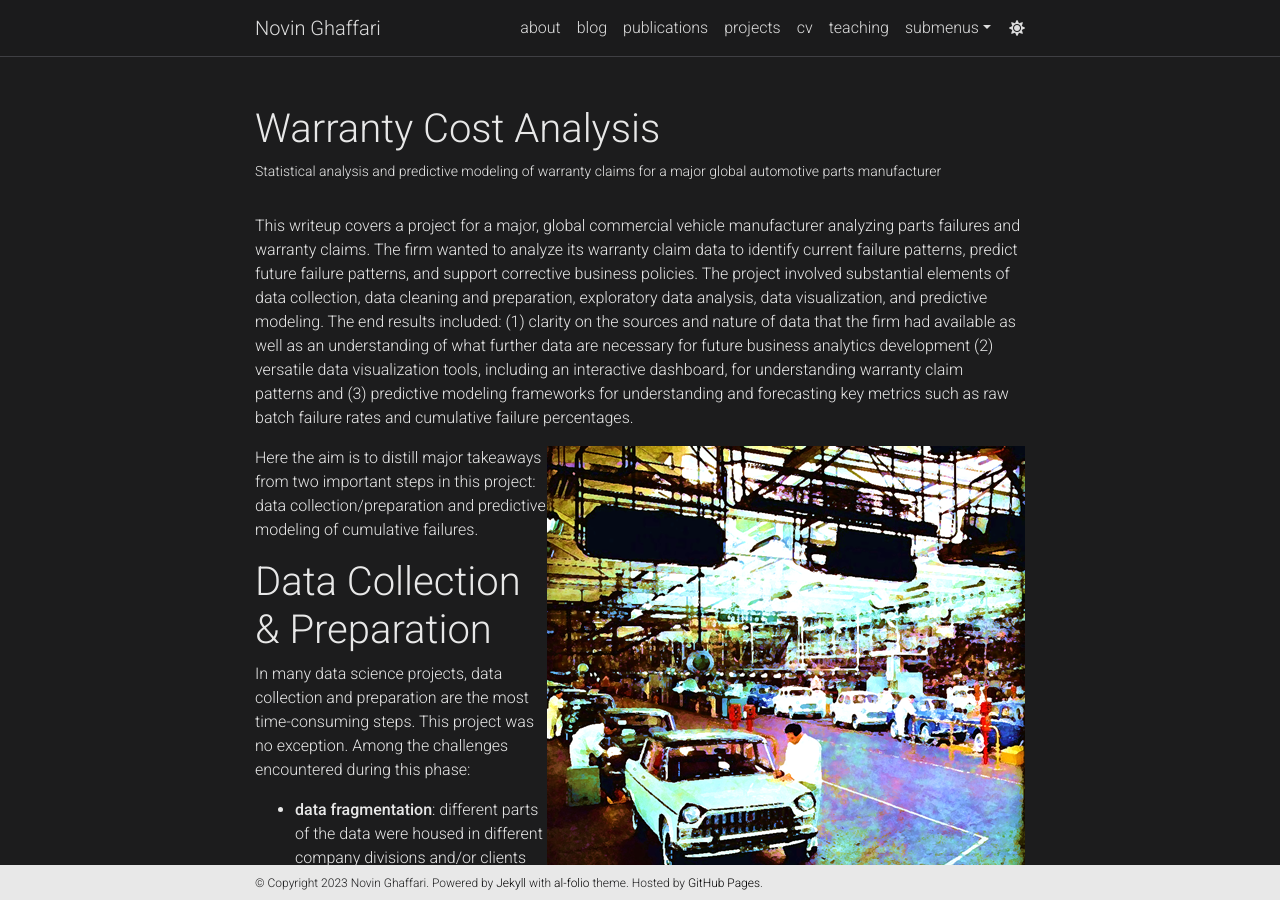
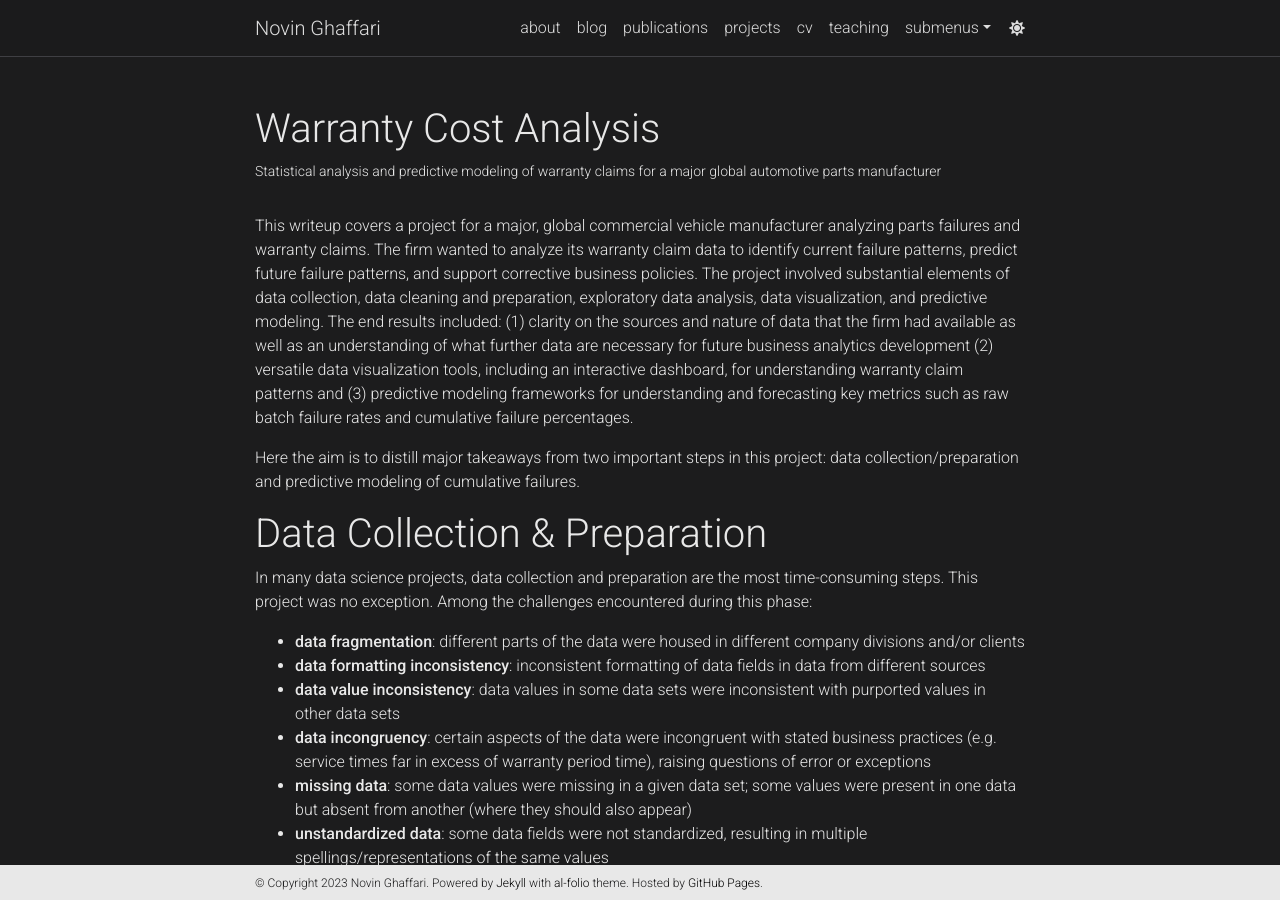
Before and after one commit to nghaffari/nghaffari.github.io, a Jekyll site: the page built from _projects/1_project.md, in a window 1280 px wide and 900 px high. Built offline with Jekyll 4.4.1, drawn with Linux system fonts in a browser that asks for light colours; comment, search, counter and statistics services are not loaded; a style sheet for code colours, icons or effects is not loaded.

Commit message:
Update 1_project.md

```diff
--- a/_projects/1_project.md
+++ b/_projects/1_project.md
@@ -8,8 +8,6 @@
 ---
 
 This writeup covers a project for a major, global commercial vehicle manufacturer analyzing parts failures and warranty claims. The firm wanted to analyze its warranty claim data to identify current failure patterns, predict future failure patterns, and support corrective business policies. The project involved substantial elements of data collection, data cleaning and preparation, exploratory data analysis, data visualization, and predictive modeling. The end results included: (1) clarity on the sources and nature of data that the firm had available as well as an understanding of what further data are necessary for future business analytics development (2) versatile data visualization tools, including an interactive dashboard, for understanding warranty claim patterns and (3) predictive modeling frameworks for understanding and forecasting key metrics such as raw batch failure rates and cumulative failure percentages.
-
-<img style="float: right;" src="https://github.com/nghaffari/nghaffari.github.io/blob/master/assets/img/car_line.png">
 
 Here the aim is to distill major takeaways from two important steps in this project: data collection/preparation and predictive modeling of cumulative failures.
 
```
